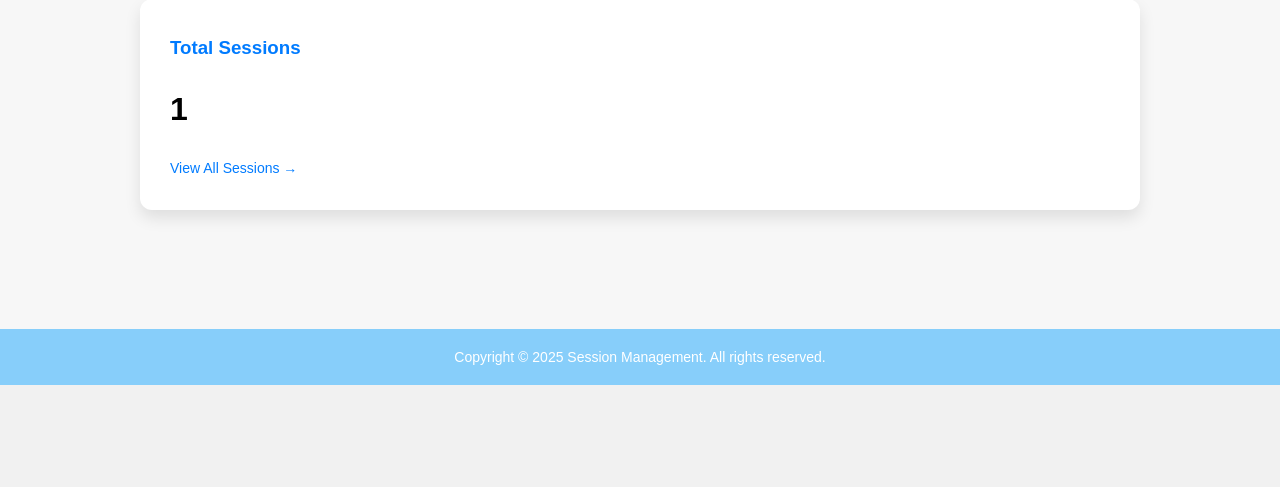
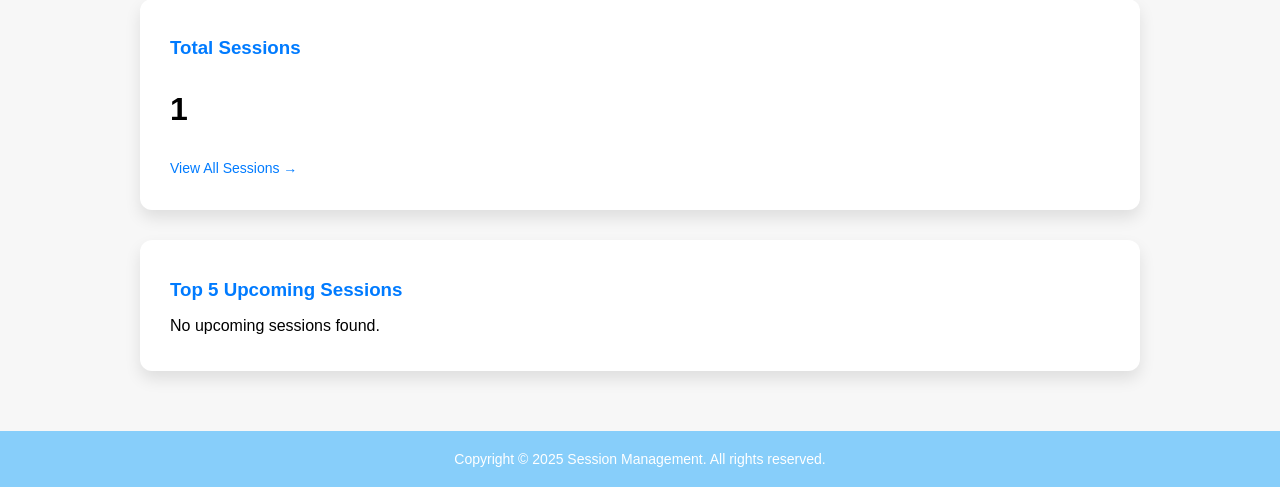
Before and after one commit to ashishkekan/session-management, a Django app: page / in a window 1280 px wide. Shown: the part 415-902 px from the top of the page. Before the commit the page ends 800 px from the top, so only its background shows below. Run offline with Django 4.2, Linux system fonts and the light colour scheme; a user stored in the database is signed in; tables that the repository leaves empty hold one stand-in row (values such as "Sample post").

Commit message:
Added upcoming top 5 session cards and display the list of 5 sessions

```diff
--- a/management/templates/session/home.html
+++ b/management/templates/session/home.html
@@ -67,6 +67,21 @@
                 <p style="color: #007bff; font-size: 14px;">View All Sessions →</p>
             </div>
         </a>
+        <div class="card">
+            <h3>Top 5 Upcoming Sessions</h3>
+            {% if top_sessions %}
+                <ul class="session-list">
+                    {% for session in top_sessions %}
+                        <li>
+                            <strong>{{ session.topic }}</strong><br>
+                            📅 {{ session.date|date:"M d, Y" }}
+                        </li>
+                    {% endfor %}
+                </ul>
+            {% else %}
+                <p>No upcoming sessions found.</p>
+            {% endif %}
+        </div>
     {% else %}
         <div class="card">
             <h3>Total Sessions Assigned</h3>
--- a/management/views.py
+++ b/management/views.py
@@ -34,12 +34,17 @@ def home(request):
     context = {}
 
     if user.is_staff:
+        top_sessions = SessionTopic.objects.filter(
+            date__gte=timezone.now()
+        ).order_by("date")[:5]  # ascending order: soonest first
+
         context.update(
             {
                 "is_admin": True,
                 "total_users": User.objects.count(),
                 "total_sessions": SessionTopic.objects.count(),
                 "all_sessions": SessionTopic.objects.order_by("-date"),
+                "top_sessions": top_sessions,
             }
         )
     else:
```
